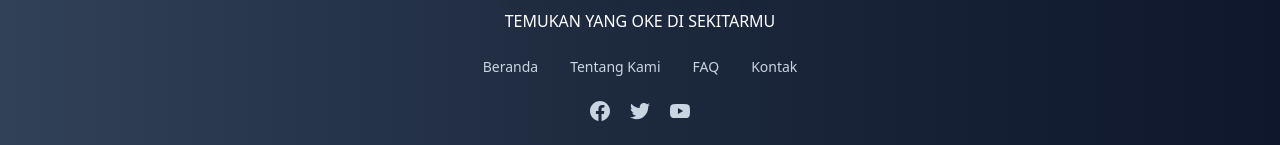
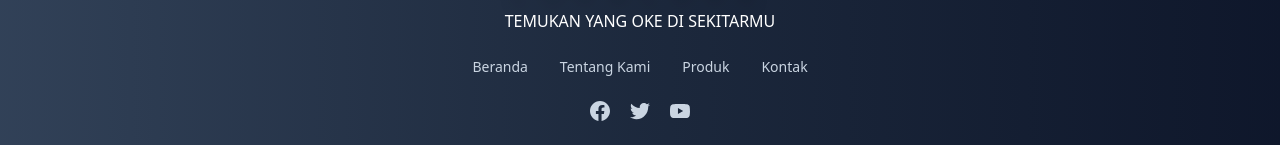
Before and after one commit to Gzaa19/LokalOKE, a React (Vite) app: page / in a window 1280 px wide. Shown: the part 4436-4581 px from the top of the page. Built offline with nearby package versions, Linux system fonts and the light colour scheme.

Commit message:
kontak dan navbar perbaiki hovernya

```diff
--- a/src/components/home/umkmcard.jsx
+++ b/src/components/home/umkmcard.jsx
@@ -8,7 +8,6 @@
     const [hoveredCard, setHoveredCard] = useState(null);
     const [selectedCategory, setSelectedCategory] = useState(searchParams.get('category') || 'Semua');
 
-    // Filter UMKM berdasarkan kategori
     const filteredUmkmData = selectedCategory === 'Semua'
         ? umkmData
         : selectedCategory === 'Kuliner'
--- a/src/components/kontak/kontak.jsx
+++ b/src/components/kontak/kontak.jsx
@@ -36,7 +36,6 @@
         }
     };
 
-    // Auto-hide popup after 4 seconds
     useEffect(() => {
         if (showPopup && result) {
             const timer = setTimeout(() => {
@@ -130,8 +129,7 @@
                 </form>
             </div>
 
-            {/* Popup Notification */}
-             {showPopup && result && (
+            {showPopup && result && (
                  <div className={`fixed top-4 right-4 z-50 p-4 rounded-lg shadow-lg max-w-sm transform transition-all duration-300 ease-out animate-in slide-in-from-right ${
                      result.includes('berhasil')
                          ? 'bg-green-500 text-white'
--- a/src/components/layouts/footer.jsx
+++ b/src/components/layouts/footer.jsx
@@ -10,7 +10,7 @@
         <nav className="flex justify-center gap-6 sm:gap-8 text-slate-300 text-sm mb-6">
           <a href="#beranda" className="hover:text-white transition-colors">Beranda</a>
           <a href="#tentang-kami" className="hover:text-white transition-colors">Tentang Kami</a>
-          <a href="#faq" className="hover:text-white transition-colors">FAQ</a>
+          <a href="#faq" className="hover:text-white transition-colors">Produk</a>
           <a href="#kontak" className="hover:text-white transition-colors">Kontak</a>
         </nav>
 
```
